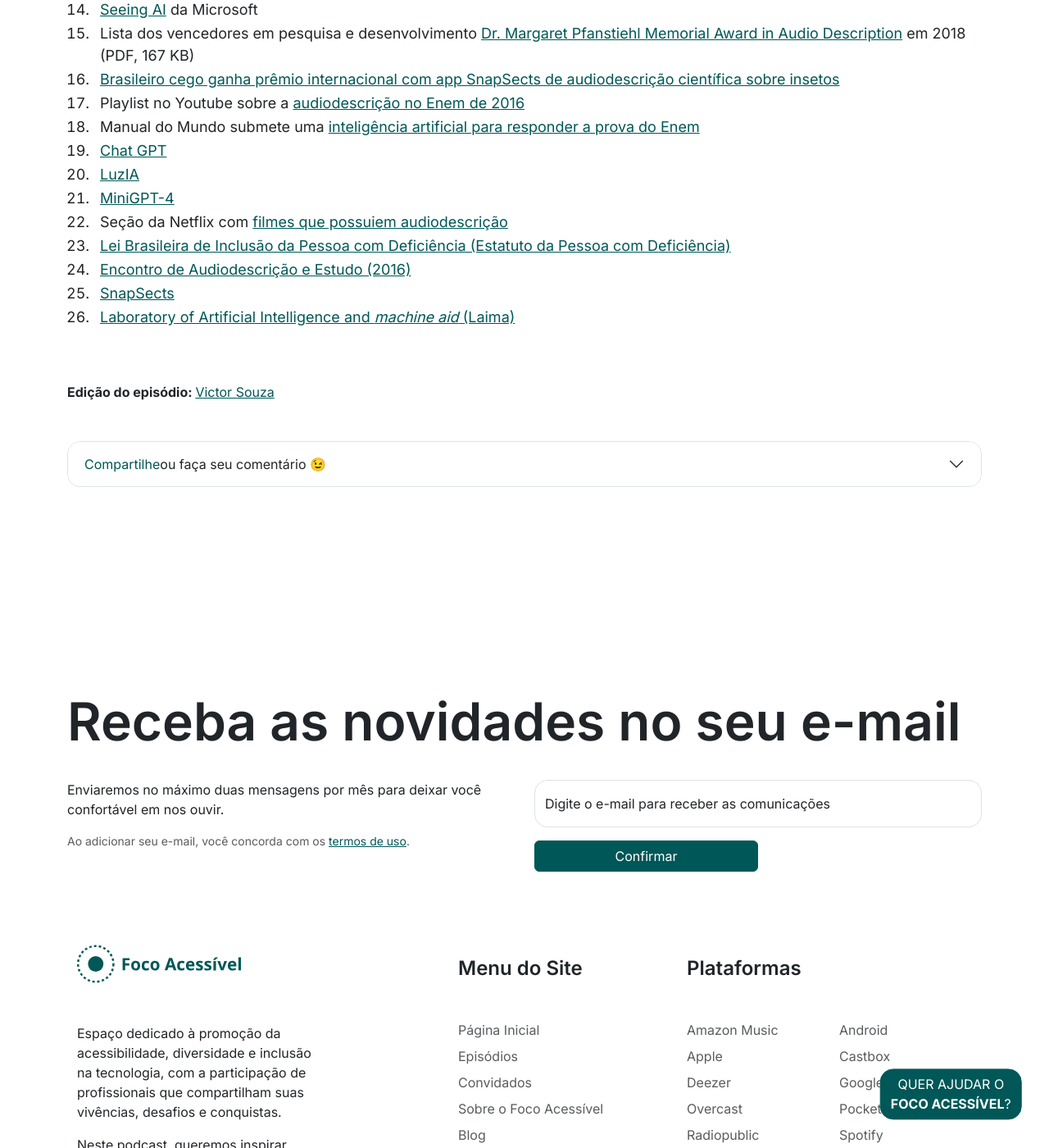
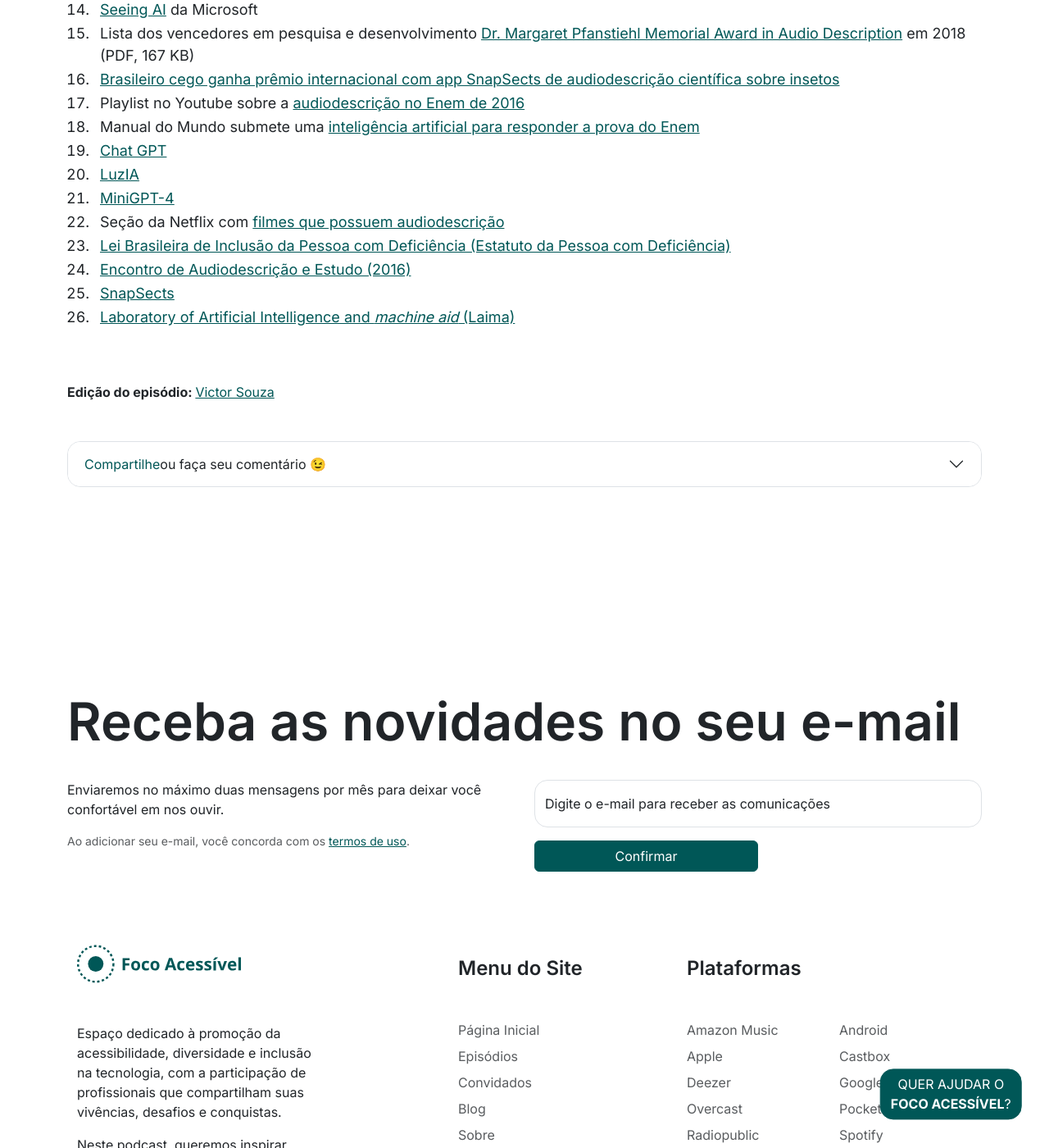
Before and after one commit to focoacessivel/focoacessivel.github.io, a Jekyll site: the page built from _posts/2023-06-20-ep-2-audiodescricao-tecnologia-a-favor-da-acessibilidade-e-da-inclusao-francisco-lima.html, in a window 1280 px wide and 1400 px high, scrolled down 3737 px. Shown: the whole window at 82% size. Built offline with Jekyll 4.4.1, drawn with Linux system fonts in a browser that asks for light colours; nearby versions of some CDN libraries; comment, search, counter and statistics services are not loaded.

Commit message:
diversos

```diff
--- a/_data/links.yml
+++ b/_data/links.yml
@@ -14,14 +14,14 @@
   # - name: "Críticas"
   #   link: "criticas"
   #   description: "Confira o que andam falando da gente"
-  - name: "Sobre o Foco Acessível"
-    link: "sobre"
-    description: "Saiba o que é e quem faz o Foco Acessível"
-    keys: 4
   - name: "Blog"
     link: "blog"
     description: "Conheça as referências que são faladas nos textos dos nossos episódios"
     keys: 5
+  - name: "Sobre"
+    link: "sobre"
+    description: "Saiba o que é e quem faz o Foco Acessível"
+    keys: 4
   - name: "Contato"
     link: "contato"
     description: "Fale conosco"
--- a/_posts/2023-06-20-ep-2-audiodescricao-tecnologia-a-favor-da-acessibilidade-e-da-inclusao-francisco-lima.html
+++ b/_posts/2023-06-20-ep-2-audiodescricao-tecnologia-a-favor-da-acessibilidade-e-da-inclusao-francisco-lima.html
@@ -87,7 +87,7 @@
     <li><a  rel="noopener noreferrer" target="_blank" href="https://chat.openai.com/">Chat GPT</a></li>
     <li><a  rel="noopener noreferrer" target="_blank" href="https://soyluzia.com/pt-pt/">LuzIA</a></li>
     <li><a  rel="noopener noreferrer" target="_blank" href="https://minigpt-4.github.io/">MiniGPT-4</a></li>
-    <li>Seção da Netflix com <a  rel="noopener noreferrer" target="_blank" href="https://www.netflix.com/browse/audio-description">filmes que possuiem audiodescrição</a></li>
+    <li>Seção da Netflix com <a  rel="noopener noreferrer" target="_blank" href="https://www.netflix.com/browse/audio-description">filmes que possuem audiodescrição</a></li>
     <li><a  rel="noopener noreferrer" target="_blank" href="https://www.planalto.gov.br/ccivil_03/_ato2015-2018/2015/lei/l13146.htm">Lei Brasileira de Inclusão da Pessoa com Deficiência (Estatuto da Pessoa com Deficiência)</a></li>
     <li><a  rel="noopener noreferrer" target="_blank" href="https://www.associadosdainclusao.com.br/enades2016">Encontro de Audiodescrição e Estudo (2016)</a></li>
     <li><a  rel="noopener noreferrer" target="_blank" href="http://www.snapsects.com/index.php?lang=pt-BR">SnapSects</a></li>
--- a/index.html
+++ b/index.html
@@ -57,7 +57,7 @@
   <h2 class="section-title">Recentes do <a href="{{site.url}}/blog">blog</a></h2>
   <ul class="row">
     {% assign blog = site.categories.Blog | sort: 'date' | reverse %}
-    {% for post in blog %}
+    {% for post in blog | limit: 3 %}
       {% if post.categories contains 'Blog' %}
         {% include loop-blog.html %}
     {% endif %}
```
